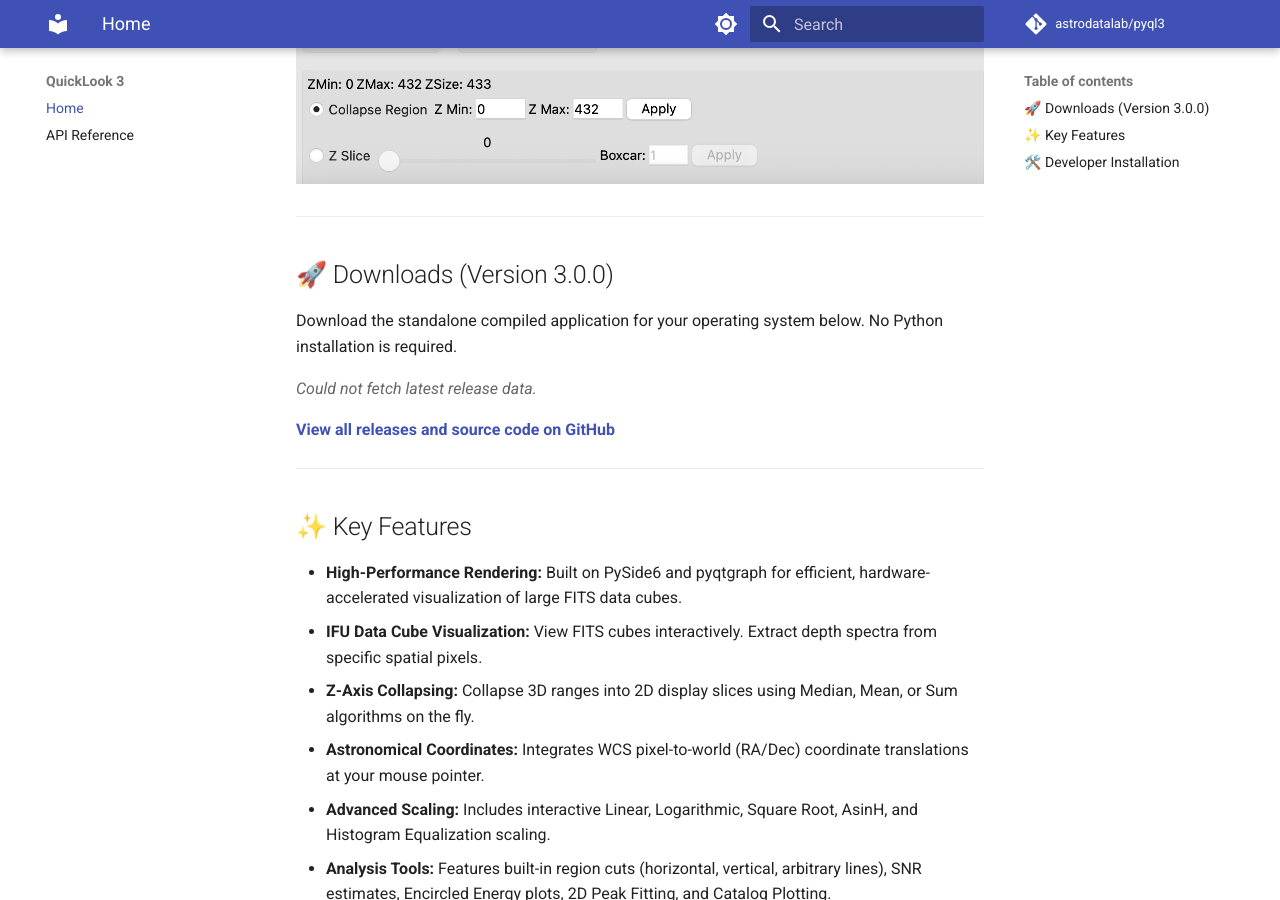
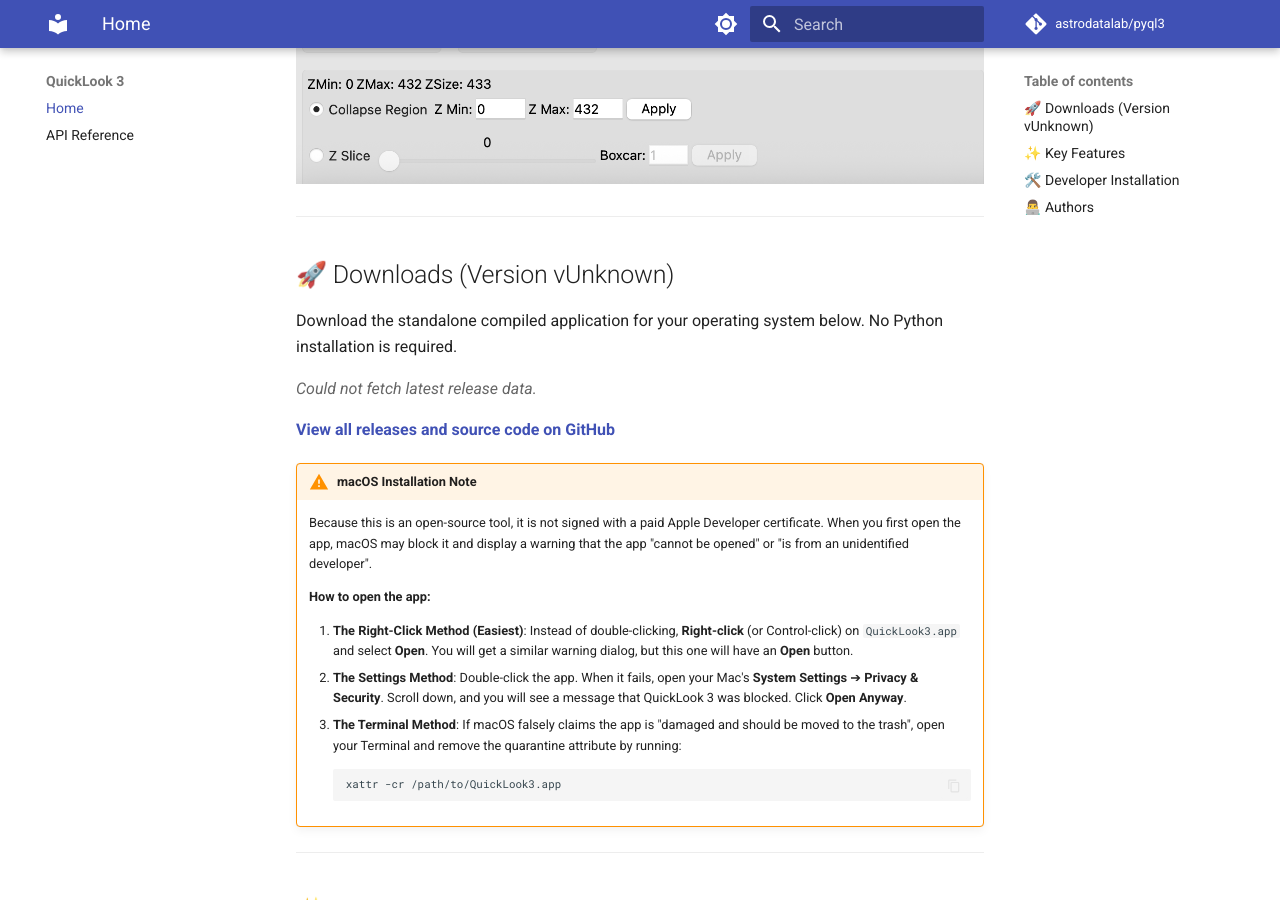
Before and after one commit to astrodatalab/pyql3, an MkDocs documentation site: the page built from docs/index.md, in a window 1280 px wide and 900 px high, scrolled down 1029 px. Built offline with MkDocs 1.6.1 and Material for MkDocs 9.7.7, drawn with Linux system fonts in a browser that asks for light colours; comment, search, counter and statistics services are not loaded; some of the changed text lies outside the part shown.

Commit message:
bug fixes

````diff
--- a/docs/index.md
+++ b/docs/index.md
@@ -8,7 +8,7 @@
 
 ---
 
-## 🚀 Downloads (Version 3.0.0)
+## 🚀 Downloads (Version {{ version }})
 
 Download the standalone compiled application for your operating system below. No Python installation is required.
 
@@ -24,6 +24,18 @@
         View all releases and source code on GitHub
     </a>
 </p>
+
+!!! warning "macOS Installation Note"
+    Because this is an open-source tool, it is not signed with a paid Apple Developer certificate. When you first open the app, macOS may block it and display a warning that the app "cannot be opened" or "is from an unidentified developer".
+
+    **How to open the app:**
+
+    1. **The Right-Click Method (Easiest)**: Instead of double-clicking, **Right-click** (or Control-click) on `QuickLook3.app` and select **Open**. You will get a similar warning dialog, but this one will have an **Open** button.
+    2. **The Settings Method**: Double-click the app. When it fails, open your Mac's **System Settings** ➔ **Privacy & Security**. Scroll down, and you will see a message that QuickLook 3 was blocked. Click **Open Anyway**.
+    3. **The Terminal Method**: If macOS falsely claims the app is "damaged and should be moved to the trash", open your Terminal and remove the quarantine attribute by running:
+    ```bash
+    xattr -cr /path/to/QuickLook3.app
+    ```
 
 ---
 
@@ -51,3 +63,11 @@
 # 2. Run with uv (auto-installs all dependencies)
 uv run python main.py
 ```
+
+---
+
+## 👨‍💻 Authors
+
+Tuan Do (UCLA)
+
+Based on QuickLook 2 (ql2) for IDL from the OSIRIS Data Reduction Pipeline. See the contributors of the OSIRIS DRP here: [https://github.com/Keck-DataReductionPipelines/OsirisDRP#alphabetical-list-of-contributors](https://github.com/Keck-DataReductionPipelines/OsirisDRP#alphabetical-list-of-contributors)
--- a/mkdocs.yml
+++ b/mkdocs.yml
@@ -58,3 +58,6 @@
 
 extra_javascript:
   - javascripts/script.js
+
+hooks:
+  - docs/hooks.py
````
Also changed, not shown: docs/hooks.py (added, +16 -0 lines), 4 other files.
